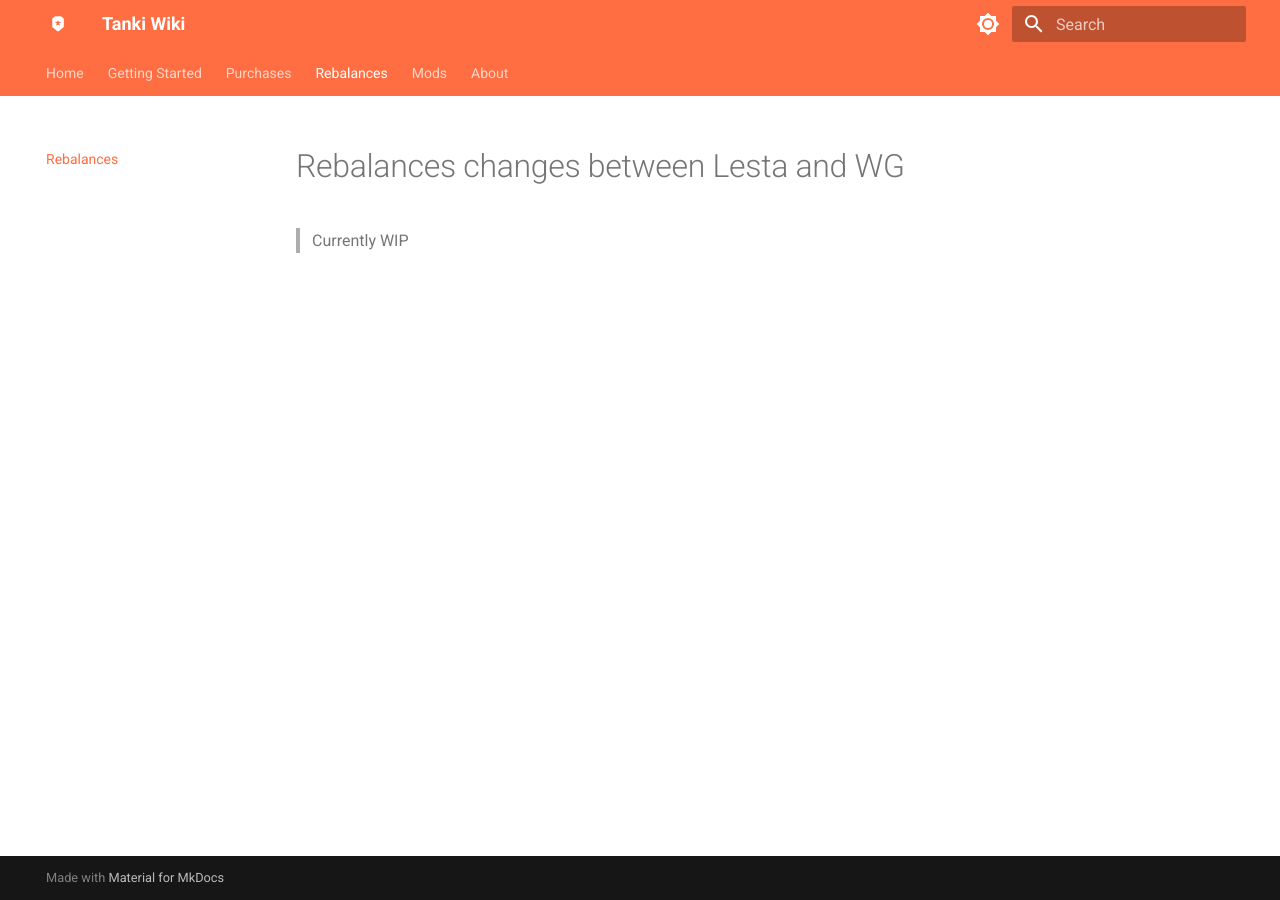
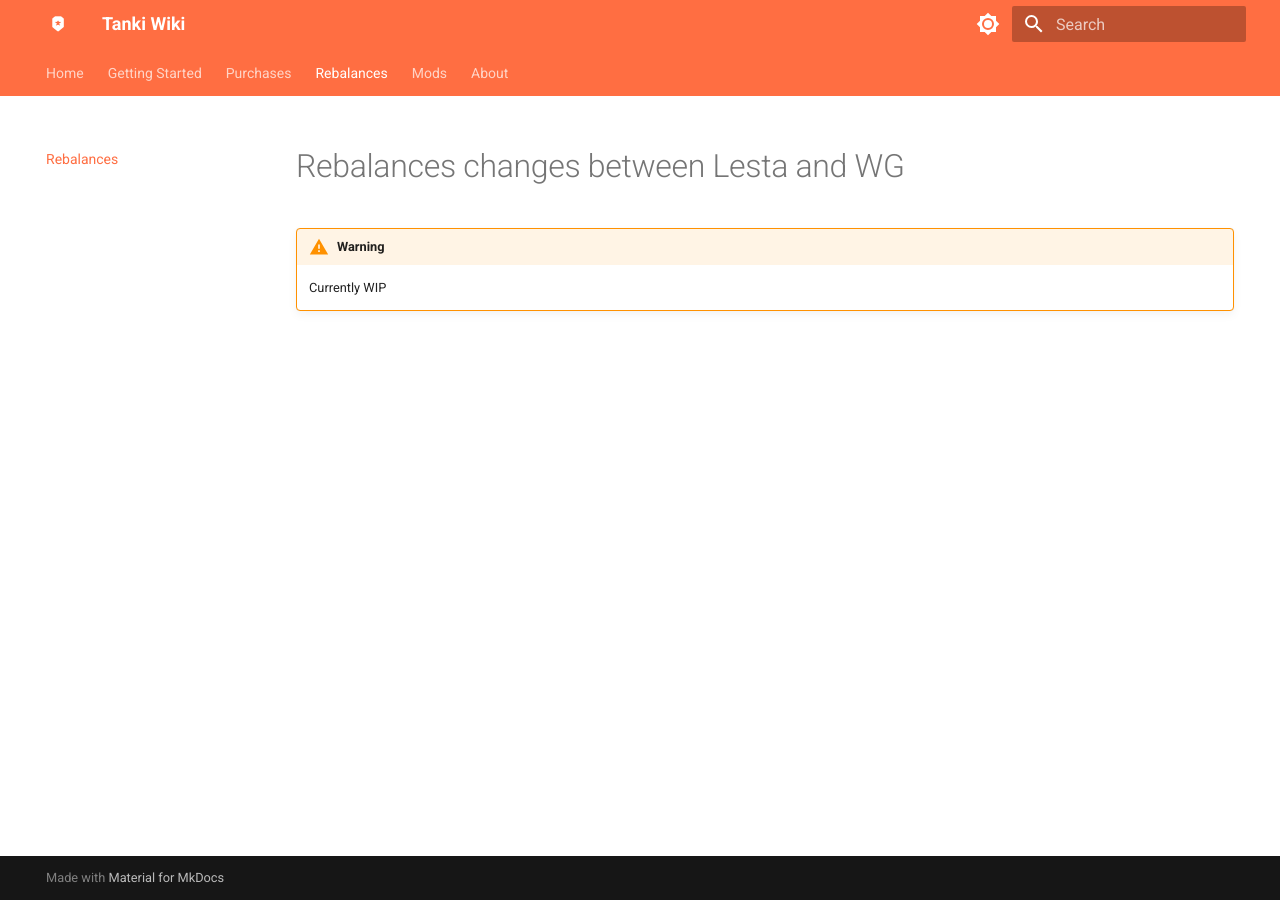
Before and after one commit to GtafanWRLD/tanki-wiki, an MkDocs documentation site: the page built from docs/buffs_nerfs.md, in a window 1280 px wide. Built offline with MkDocs 1.6.1 and Material for MkDocs 9.7.7, drawn with Linux system fonts in a browser that asks for light colours.

Commit message:
Update buffs_nerfs.md

```diff
--- a/docs/buffs_nerfs.md
+++ b/docs/buffs_nerfs.md
@@ -1,3 +1,4 @@
 # Rebalances changes between Lesta and WG
 
-> Currently WIP
+!!! warning
+    Currently WIP
```
